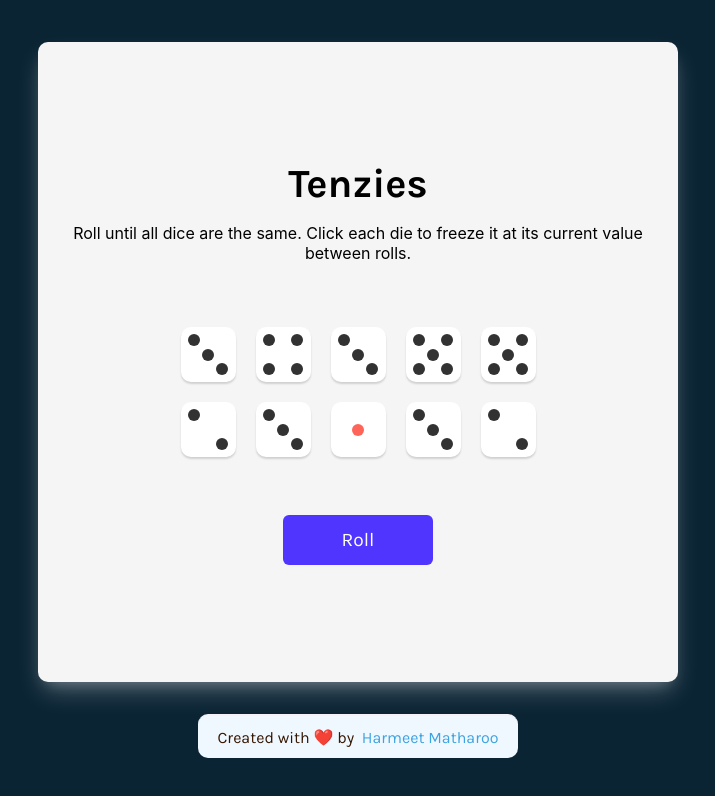
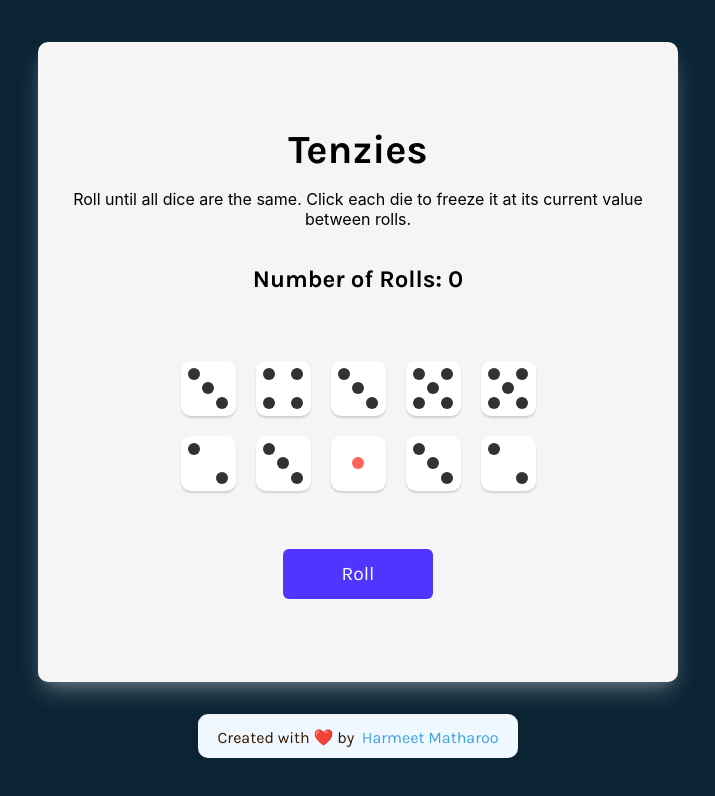
Before and after one commit to hmjatt/Tenzies-ReactJS, a React (Create React App) app in the folder tenzies/: page / in a window 1280 px wide. Shown: the top 796 px of the page, without its empty margins (282-997 px from the left). Built offline with nearby package versions, Linux system fonts and the light colour scheme.

Commit message:
Insert value of `numOfRolls` inside `<h2>`

```diff
--- a/tenzies/src/App.js
+++ b/tenzies/src/App.js
@@ -83,7 +83,7 @@ function App() {
                     Roll until all dice are the same. Click each die to freeze
                     it at its current value between rolls.
                 </p>
-                {/* <h2 className="track-rolls">Number of Rolls: {numOfRolls}</h2> */}
+                <h2 className="track-rolls">Number of Rolls: {numOfRolls}</h2>
                 <div className="dice-container">{diceElements}</div>
                 <button className="roll-dice" onClick={rollDice}>
                     {tenzies ? "New Game" : "Roll"}
```
Also changed, not shown: 1 other file (tests, documents, lock files or other folders).
